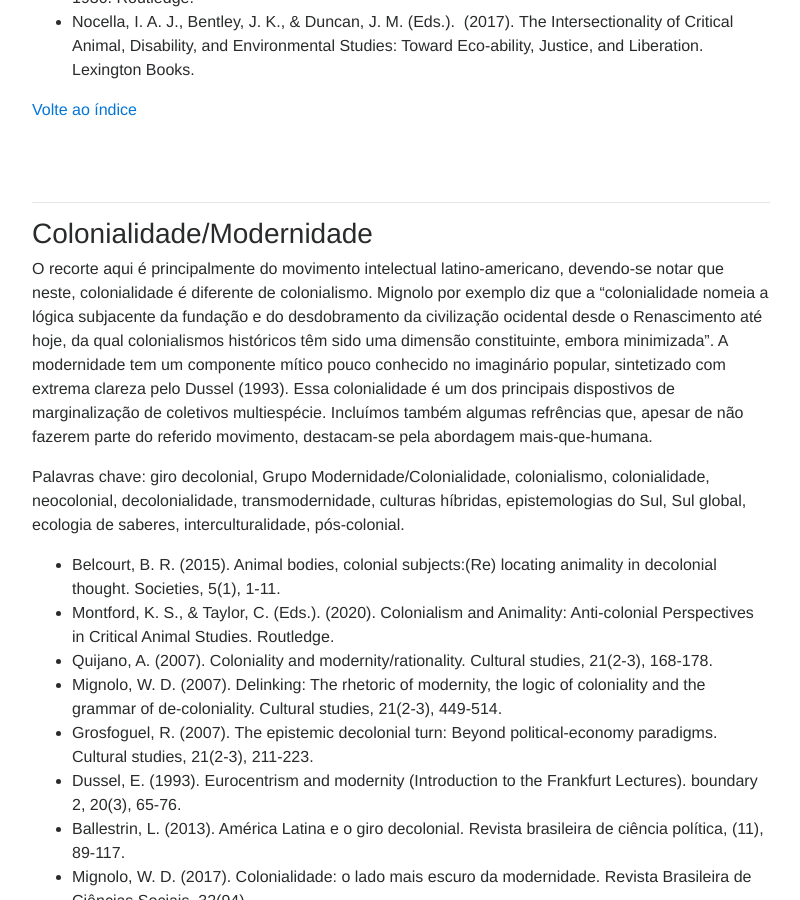
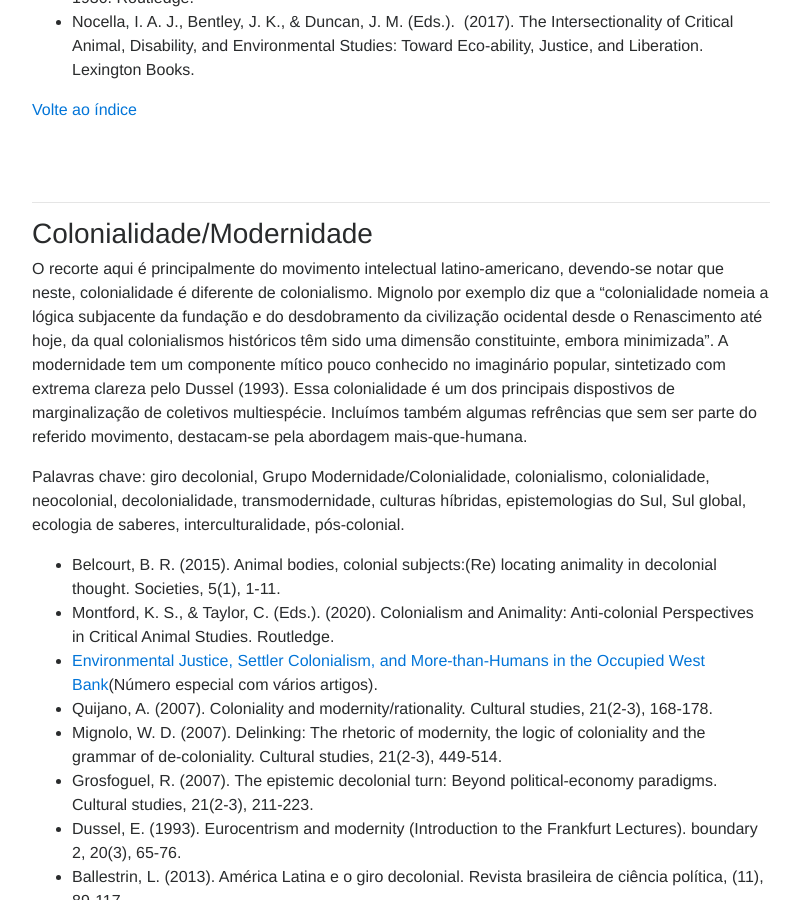
Before and after one commit to oswaldosantos/sup, a Jekyll site: the page built from pt/saiba-mais-referencias-pt.md, in a window 1280 px wide and 900 px high, scrolled down 7639 px. Shown: the whole window, without its empty margins (239-1039 px from the left). Built offline with Jekyll 4.4.1, drawn with Linux system fonts in a browser that asks for light colours; nearby versions of some CDN libraries; some web fonts are replaced.

Commit message:
Atualização

```diff
--- a/pt/saiba-mais-referencias-pt.md
+++ b/pt/saiba-mais-referencias-pt.md
@@ -219,12 +219,13 @@ interseccionalidade humana, mas estes aparecem nas referências dos textos a seg
 
 ### <a name="colonialidade">Colonialidade/Modernidade</a>
 
-O recorte aqui é principalmente do movimento intelectual latino-americano, devendo-se notar que neste, colonialidade é diferente de colonialismo. Mignolo por exemplo diz que a "colonialidade nomeia a lógica subjacente da fundação e do desdobramento da civilização ocidental desde o Renascimento até hoje, da qual colonialismos históricos têm sido uma dimensão constituinte, embora minimizada". A modernidade tem um componente mítico pouco conhecido no imaginário popular, sintetizado com extrema clareza pelo Dussel (1993). Essa colonialidade é um dos principais dispostivos de marginalização de coletivos multiespécie. Incluímos também algumas refrências que, apesar de não fazerem parte do referido movimento, destacam-se pela abordagem mais-que-humana.
+O recorte aqui é principalmente do movimento intelectual latino-americano, devendo-se notar que neste, colonialidade é diferente de colonialismo. Mignolo por exemplo diz que a "colonialidade nomeia a lógica subjacente da fundação e do desdobramento da civilização ocidental desde o Renascimento até hoje, da qual colonialismos históricos têm sido uma dimensão constituinte, embora minimizada". A modernidade tem um componente mítico pouco conhecido no imaginário popular, sintetizado com extrema clareza pelo Dussel (1993). Essa colonialidade é um dos principais dispostivos de marginalização de coletivos multiespécie. Incluímos também algumas refrências que sem ser parte do referido movimento, destacam-se pela abordagem mais-que-humana.
 
 Palavras chave: giro decolonial, Grupo Modernidade/Colonialidade, colonialismo, colonialidade, neocolonial, decolonialidade, transmodernidade, culturas híbridas, epistemologias do Sul, Sul global, ecologia de saberes, interculturalidade, pós-colonial.
 
 * Belcourt, B. R. (2015). Animal bodies, colonial subjects:(Re) locating animality in decolonial thought. Societies, 5(1), 1-11.
 * Montford, K. S., & Taylor, C. (Eds.). (2020). Colonialism and Animality: Anti-colonial Perspectives in Critical Animal Studies. Routledge.
+* [Environmental Justice, Settler Colonialism, and More-than-Humans in the Occupied West Bank](https://journals.sagepub.com/toc/enea/4/1)(Número especial com vários artigos).
 * Quijano, A. (2007). Coloniality and modernity/rationality. Cultural studies, 21(2-3), 168-178.
 * Mignolo, W. D. (2007). Delinking: The rhetoric of modernity, the logic of coloniality and the grammar of de-coloniality. Cultural studies, 21(2-3), 449-514.
 * Grosfoguel, R. (2007). The epistemic decolonial turn: Beyond political-economy paradigms. Cultural studies, 21(2-3), 211-223.
```
